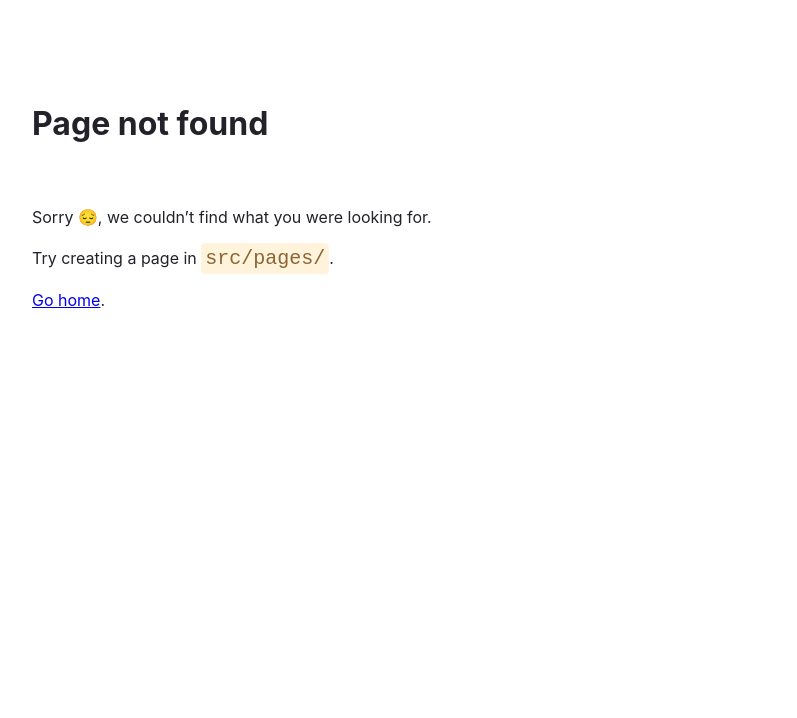
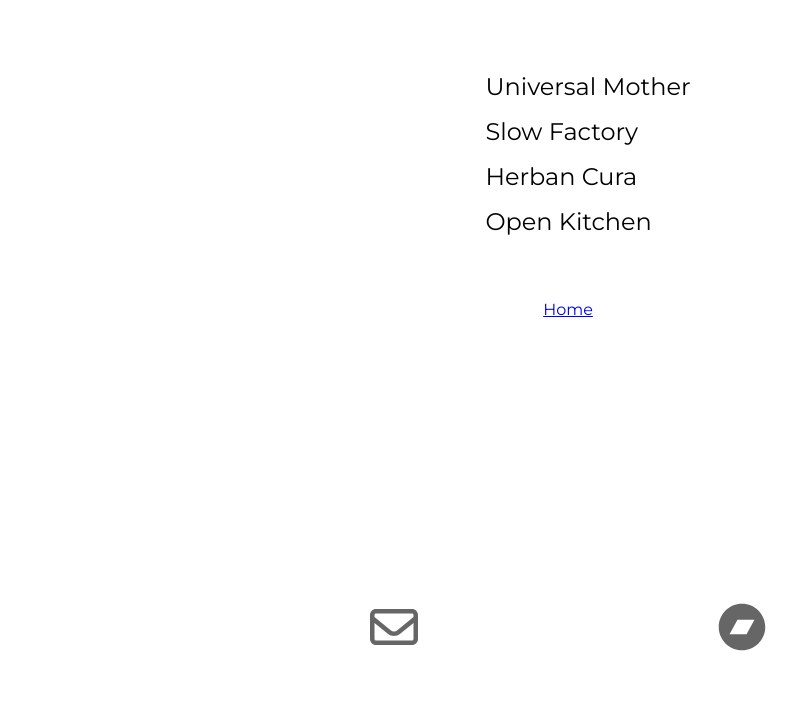
Before and after one commit to ecuarezma/aemivore, a Gatsby site: page /resources in a window 1280 px wide. Before the commit this address had no page. Shown: the whole page, without its empty margins (72-869 px from the left). Built offline with nearby package versions, Linux system fonts and the light colour scheme; Gatsby itself is replaced by a stand-in of ours; a web font is replaced by a local one.

Commit message:
add resources page

```diff
--- a/src/components/Layout/index.js
+++ b/src/components/Layout/index.js
@@ -3,7 +3,6 @@ import Navbar from "../Navbar";
 import Footer from "../Footer";
 
 import "styles/global.css";
-import * as styles from "./layout.module.scss";
 
 const Layout = ({ children }) => (
   <>
--- a/src/pages/index.js
+++ b/src/pages/index.js
@@ -29,4 +29,4 @@ const Home = () => (
 );
 
 export default Home;
-export const Head = () => <title>Aemi Kato</title>;
+export const Head = () => <title>Aemi Kato - Home</title>;
--- /dev/null
+++ b/src/pages/resources.js
@@ -0,0 +1,53 @@
+import React from "react";
+
+import Layout from "components/Layout";
+import * as styles from "styles/home.module.scss";
+import { Link } from "gatsby";
+// import aki from "./media/horse/aki/aki_full.mov";
+
+const Home = () => (
+  <Layout>
+    <div className={styles.container}>
+      <ul className={styles.resourceList}>
+        <li>
+          <a
+            target="_blank"
+            rel="noreferrer"
+            href="http://www.universalmother.love/"
+          >
+            Universal Mother
+          </a>
+        </li>
+        <li>
+          <a
+            target="_blank"
+            rel="noreferrer"
+            href="https://slowfactory.earth/donate"
+          >
+            Slow Factory
+          </a>
+        </li>
+        <li>
+          <a
+            target="_blank"
+            rel="noreferrer"
+            href="https://www.herbancura.com/"
+          >
+            Herban Cura
+          </a>
+        </li>
+        <li>
+          <a target="_blank" rel="noreferrer" href="https://okmke.org/">
+            Open Kitchen
+          </a>
+        </li>
+      </ul>
+      <Link to="/" className={styles.gatsbyLink}>
+        Home
+      </Link>
+    </div>
+  </Layout>
+);
+
+export default Home;
+export const Head = () => <title>Aemi Kato - Resources</title>;
--- a/src/styles/home.module.scss
+++ b/src/styles/home.module.scss
@@ -1,4 +1,4 @@
-@use '../styles/variables' as var;
+@use "../styles/variables" as var;
 
 .container {
   position: relative;
@@ -6,24 +6,44 @@
   flex-direction: column;
   align-items: center;
   margin: 0;
-  .gatsby-link{
+  .resourceList {
+    font-size: 1.5rem;
+    margin: 3rem;
+    li {
+      list-style: none;
+      margin: 1rem;
+      a {
+        text-decoration: none;
+        color: black;
+      }
+    }
+    @media (min-width: 900px) {
+      li a {
+        font-size: 1.5rem;
+        transition: all ease-in-out 300ms;
+
+        &:hover {
+          color: var.$blue;
+        }
+      }
+    }
+  }
+  .gatsby-link {
     text-decoration: none;
     color: rgb(80, 80, 80);
     font-weight: 300;
     margin: 2rem 0;
-    padding: .25rem;
+    padding: 0.25rem;
     border: 1px solid rgb(182, 182, 182);
     border-radius: 5px;
-    @media (min-width: 900px){
+    @media (min-width: 900px) {
       font-size: 1.5rem;
       transition: all ease-in-out 300ms;
       &:hover {
         box-shadow: 0 0 10px rgb(212, 212, 212);
-          color: var.$blue;
-          ;
-        }
+        color: var.$blue;
+      }
     }
-
   }
   .horse-bg {
     width: 100vw;
```
Also changed, not shown: src/components/Layout/layout.module.scss (deleted).
